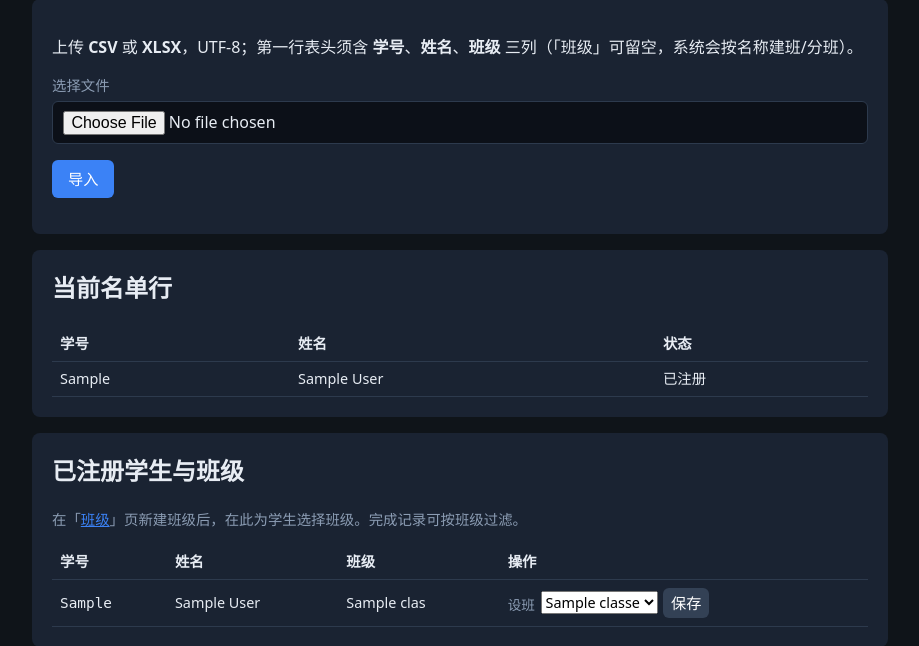
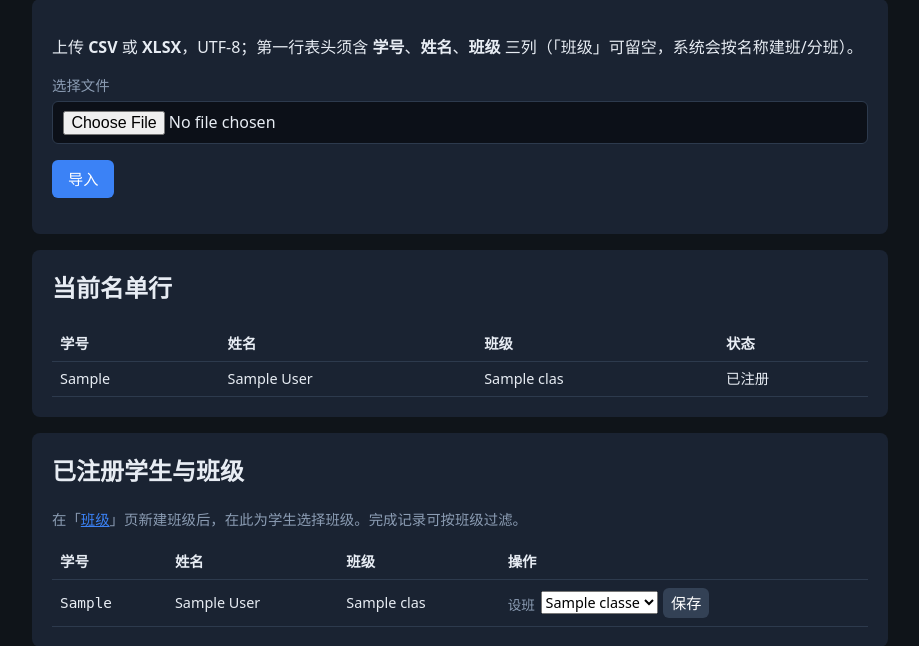
Before and after one commit to bujiuhong6/digital-course, a FastAPI app: template services/api/app/templates/teacher/roster.html in a window 1280 px wide. Shown: the part 125-771 px from the top of the page, without its empty margins (180-1099 px from the left). Run offline with FastAPI, Linux system fonts and the light colour scheme; the template is opened without the code that fills it: most values are stand-ins (such as "Sample title", 1, 10 or a date in 2020).

Commit message:
Show 班级 column in teacher roster current rows table
Co-authored-by: bujiuhong6 <bujiuhong6@users.noreply.github.com>

```diff
--- a/services/api/app/routers/teacher_ui.py
+++ b/services/api/app/routers/teacher_ui.py
@@ -15,6 +15,7 @@ from fastapi import APIRouter, Cookie, File, Form, Query, Request, UploadFile, s
 from fastapi.responses import HTMLResponse, RedirectResponse, Response
 from fastapi.templating import Jinja2Templates
 from sqlalchemy import func, select, update
+from sqlalchemy.orm import selectinload
 
 from ..config import settings
 from ..db.models import (
@@ -412,6 +413,7 @@ async def page_roster(
         return _redirect_login()
     r = await db.execute(
         select(RosterEntry)
+        .options(selectinload(RosterEntry.class_))
         .where(RosterEntry.deleted_at.is_(None))
         .order_by(RosterEntry.student_no)
     )
--- a/services/api/app/templates/teacher/roster.html
+++ b/services/api/app/templates/teacher/roster.html
@@ -39,12 +39,13 @@
   <p>暂无记录。</p>
   {% else %}
   <table>
-    <thead><tr><th>学号</th><th>姓名</th><th>状态</th></tr></thead>
+    <thead><tr><th>学号</th><th>姓名</th><th>班级</th><th>状态</th></tr></thead>
     <tbody>
       {% for r in rows %}
       <tr>
         <td>{{ r.student_no }}</td>
         <td>{{ r.full_name }}</td>
+        <td>{% if r.class_ %}{{ r.class_.name }}{% else %}<span class="muted">—</span>{% endif %}</td>
         <td>{% if r.status == "bound" %}已注册{% else %}未注册{% endif %}</td>
       </tr>
       {% endfor %}
```
